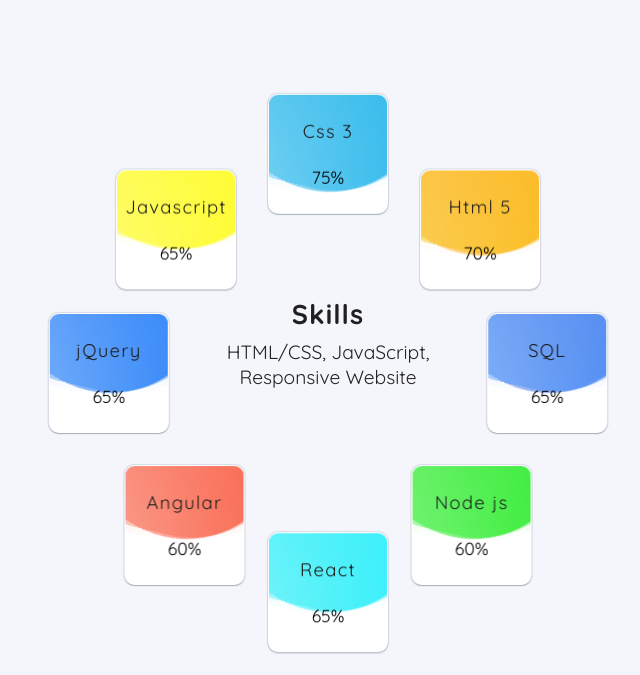
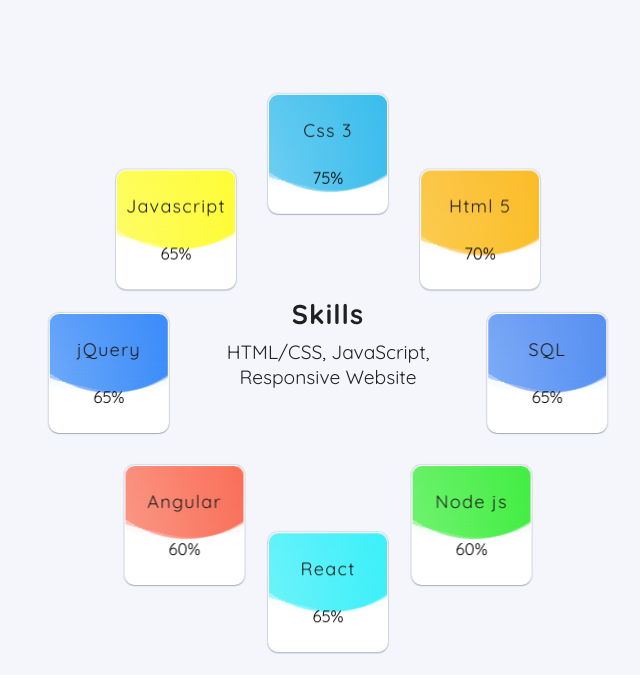
Before and after one commit to cesar3713/Portfolio-practica-, a plain HTML site: page index.html in a window 1280 px wide. Shown: the part 1220-1895 px from the top of the page, 312-952 px from the left. Drawn offline with Linux system fonts and the light colour scheme.

Commit message:
detalle font size boxys ti

```diff
--- a/css/style.css
+++ b/css/style.css
@@ -422,14 +422,14 @@ header .nav a:hover{
 }
 .title-ti{                               /* nombre de tecnologias*/
     letter-spacing: .07em;
-    font-size: 1.15em;
+    font-size: 1.13em;
     color: rgb(29, 29, 29);
     text-align: center;
     z-index: 2;
 }
 .percentage{                            /* porcentages: 60% = margin-top: -140%; */
     z-index: 2;                                     /*  65% = margin-top: -135%; */
-    font-size: 1.1em;                                 /*  70% = margin-top: -130%; */
+    font-size: 1.05em;                                 /*  70% = margin-top: -130%; */
     text-align: center;                             /*  75% = margin-top: -120%; */
 }
 @keyframes moveSkill{
```
